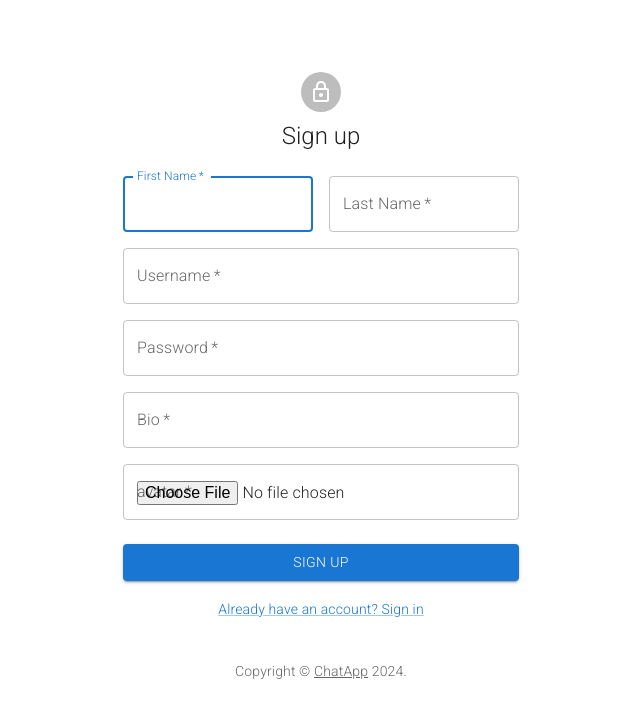
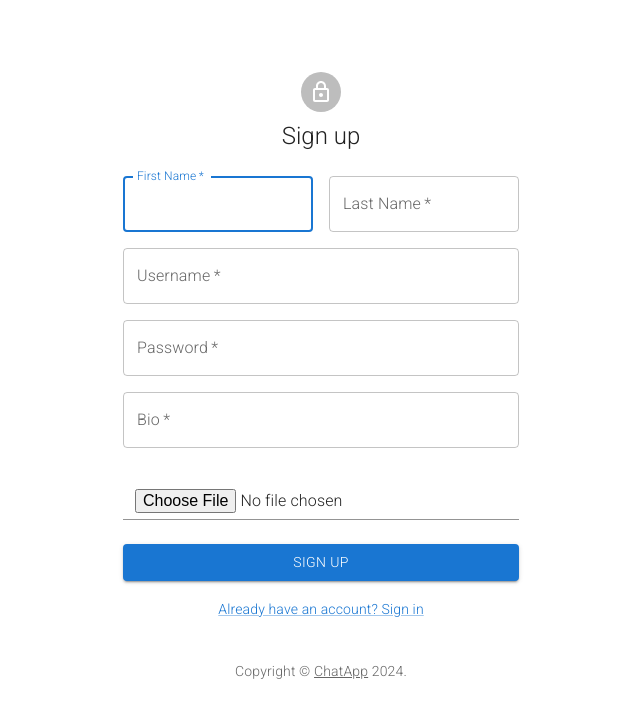
Before and after one commit to chinmayGhadigaonkar/Chat-App-Frontend, a React (Vite) app: page /sign-up in a window 1280 px wide. Shown: the top 718 px of the page, without its empty margins (319-959 px from the left). Built offline with nearby package versions, Linux system fonts and the light colour scheme.

Commit message:
some changes

```diff
--- a/src/pages/SignIn.tsx
+++ b/src/pages/SignIn.tsx
@@ -36,7 +36,7 @@ export default function SignIn() {
         {...props}
       >
         {"Copyright © "}
-        <Link color="inherit" href="https://mui.com/">
+        <Link color="inherit" href="#">
           Chat App
         </Link>{" "}
         {new Date().getFullYear()}
@@ -125,10 +125,7 @@ export default function SignIn() {
               id="password"
               autoComplete="current-password"
             />
-            <FormControlLabel
-              control={<Checkbox value="remember" color="primary" />}
-              label="Remember me"
-            />
+
             <Button
               type="submit"
               fullWidth
--- a/src/pages/SignUp.tsx
+++ b/src/pages/SignUp.tsx
@@ -16,6 +16,8 @@ import { enqueueSnackbar } from "notistack";
 import FetchRequest from "../utils/FetchRequest";
 import { VITE_BACKEND_URL } from "../utils/Backend_Url";
 import { useNavigate } from "react-router-dom";
+import { FilledInput } from "@mui/material";
+import styled from "@emotion/styled";
 
 function Copyright(props: any) {
   return (
@@ -40,23 +42,30 @@ const defaultTheme = createTheme();
 
 export default function SignUp() {
   const naviagate = useNavigate();
-  const handleSubmit = async(event: React.FormEvent<HTMLFormElement>) => {
+  const handleSubmit = async (event: React.FormEvent<HTMLFormElement>) => {
     event.preventDefault();
     const data = new FormData(event.currentTarget);
-    if(data.get("userName") === "" || data.get("password") === "" || data.get("firstName") === "" || data.get("lastName") === "" || data.get("bio") === "" || data.get("avatar") === ""){
+    if (
+      data.get("userName") === "" ||
+      data.get("password") === "" ||
+      data.get("firstName") === "" ||
+      data.get("lastName") === "" ||
+      data.get("bio") === "" ||
+      data.get("avatar") === ""
+    ) {
       enqueueSnackbar("Please fill in all fields", { variant: "error" });
       return;
     }
-      console.log({
+    console.log({
       firstName: data.get("firstName"),
       lastName: data.get("lastName"),
       userName: data.get("userName"),
       password: data.get("password"),
       bio: data.get("bio"),
       avatar: data.get("avatar"),
-      });
+    });
     const RegisterData = {
-      name: data.get("firstName")+ " " + data.get("lastName"),
+      name: data.get("firstName") + " " + data.get("lastName"),
       userName: data.get("userName"),
       password: data.get("password"),
       bio: data.get("bio"),
@@ -78,7 +87,6 @@ export default function SignUp() {
       const success = response.data.success;
 
       if (success) {
-
         naviagate("/login");
         enqueueSnackbar("Register successful", { variant: "success" });
       }
@@ -167,13 +175,14 @@ export default function SignUp() {
                 />
               </Grid>
               <Grid item xs={12}>
-                <TextField
+                <CustomeFileInput
                   required
                   fullWidth
                   name="avatar"
-                  label="avatar"
+                  aria-label="avatar"
                   type="file"
                   id="avatar"
+                  inputProps={{ accept: "image/png, image/gif, image/jpeg" }}
                 />
               </Grid>
             </Grid>
@@ -199,3 +208,18 @@ export default function SignUp() {
     </ThemeProvider>
   );
 }
+
+const CustomeFileInput = styled(FilledInput)({
+  backgroundColor: "white",
+  "MuiFilledInput-input": {
+    padding: "10px",
+    backgroundColor: "white",
+  },
+
+  ":hover": {
+    backgroundColor: "white",
+  },
+  ":focus": {
+    backgroundColor: "white",
+  },
+});
```
Also changed, not shown: 1 other file (tests, documents, lock files or other folders).
